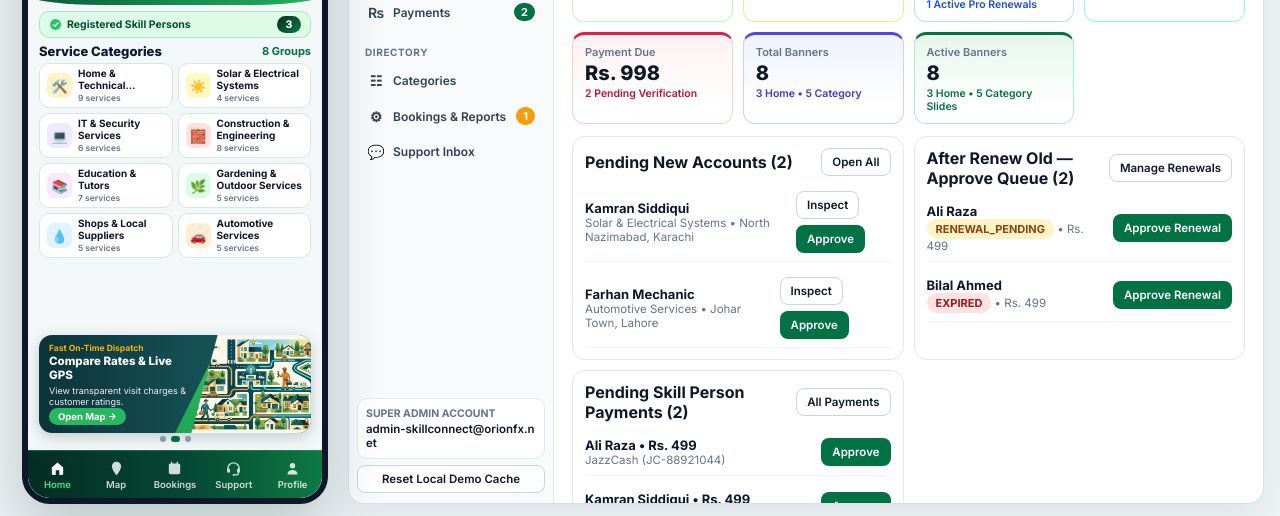
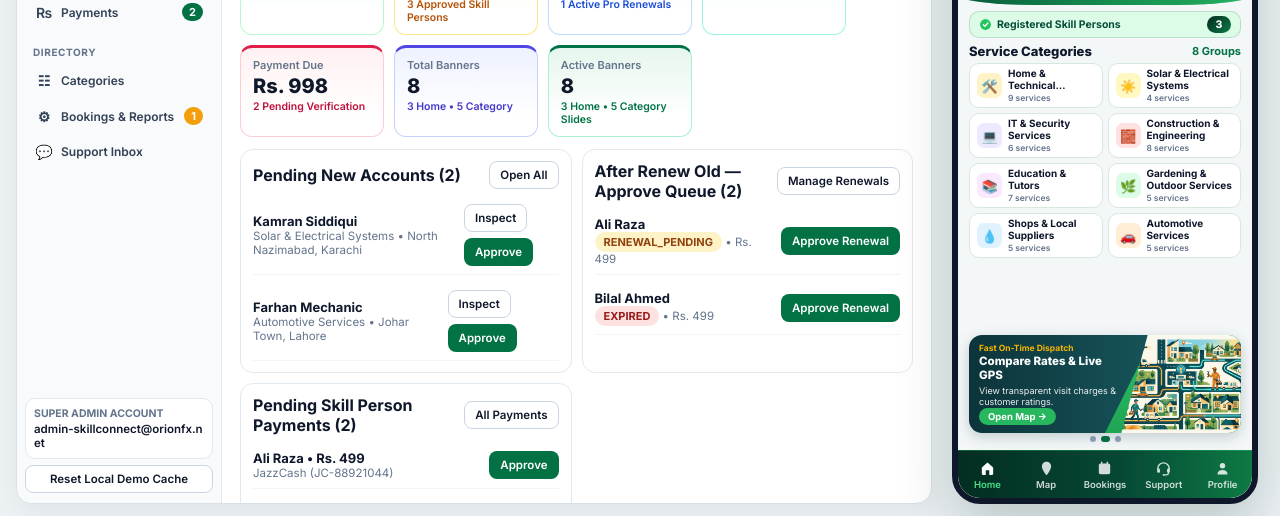
Before and after one commit to orionfxservis/SkillConnect, a plain HTML site: page index.html in a window 1280 px wide. Shown: the part 284-800 px from the top of the page. Drawn offline with Linux system fonts and the light colour scheme; no server answers.

Commit message:
style: swap admin console and mobile showcase layout
Reorder showcase panes to improve visual hierarchy and adjust KPI grid width for corporate views.

```diff
--- a/style.css
+++ b/style.css
@@ -2530,9 +2530,9 @@ select {
     align-items: stretch;
   }
 
-  /* Left side: Current Mobile App Preview scaled to fit inside window */
+  /* Right side: Current Mobile App Preview scaled to fit inside window */
   .mobile-showcase-pane {
-    order: 1;
+    order: 2;
     width: 318px;
     height: 100%;
     min-height: 0;
@@ -2750,9 +2750,9 @@ select {
     height: 17px;
   }
 
-  /* Right side: Laptop Admin Console locked cleanly to window height */
+  /* Left side: Laptop Admin Console locked cleanly to window height */
   .admin-console-shell {
-    order: 2;
+    order: 1;
     flex: 1;
     min-width: 0;
     height: 100%;
@@ -2814,6 +2814,10 @@ select {
     gap: 10px;
   }
 
+  .admin-main-pane .kpi-grid.kpi-grid-corp {
+    width: 90%;
+  }
+
   .admin-main-pane .kpi-card {
     padding: 10px 12px;
     gap: 2px;
```
